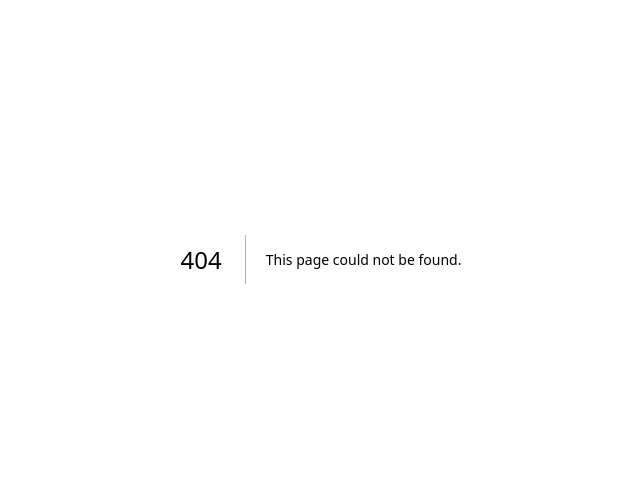
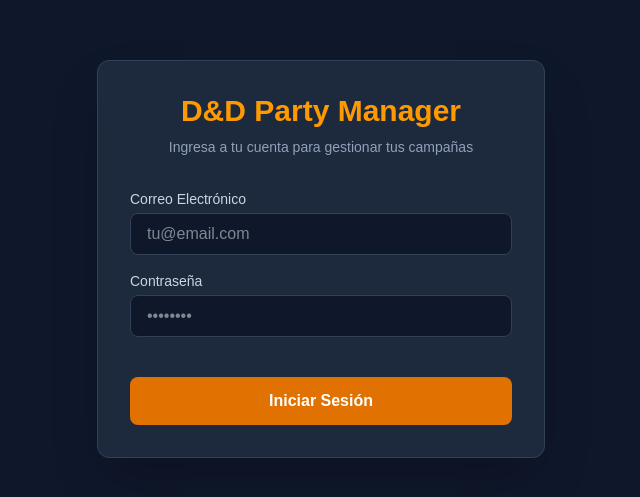
Before and after one commit to Macheta06/dndParty_frontend, a Next.js app: page /login in a window 1280 px wide. Before the commit this address had no page. Shown: the part 141-638 px from the top of the page, without its empty margins (319-959 px from the left). Built offline with nearby package versions, Linux system fonts and the light colour scheme; no server answers.

Commit message:
Create auth page

```diff
--- /dev/null
+++ b/src/app/(auth)/login/page.tsx
@@ -0,0 +1,111 @@
+"use client"; // Necesario en Next.js App Router para componentes interactivos (formularios, useState)
+
+import { useState } from "react";
+import { useRouter } from "next/navigation";
+import { authService } from "@/services/auth.service";
+import axios from "axios";
+
+export default function LoginPage() {
+  const router = useRouter();
+
+  const [formData, setFormData] = useState({
+    email: "",
+    password: "",
+  });
+
+  const [error, setError] = useState<string | null>(null);
+  const [loading, setLoading] = useState(false);
+
+  const handleSubmit = async (e: React.FormEvent<HTMLFormElement>) => {
+    e.preventDefault();
+    setError(null);
+    setLoading(true);
+
+    try {
+      await authService.login(formData);
+      router.push("/dashboard");
+    } catch (err: unknown) {
+      let errorMessage = "Error al iniciar sesión";
+      if (axios.isAxiosError(err)) {
+        const responseData = err.response?.data as
+          | { message?: string | string[] }
+          | undefined;
+
+        if (responseData?.message) {
+          errorMessage = Array.isArray(responseData.message)
+            ? responseData.message.join(", ")
+            : responseData.message;
+        }
+      } else if (err instanceof Error) {
+        errorMessage = err.message;
+      }
+
+      setError(errorMessage);
+    } finally {
+      setLoading(false);
+    }
+  };
+
+  return (
+    <div className="min-h-screen flex items-center justify-center bg-slate-900 text-slate-100 p-4">
+      <div className="w-full max-w-md bg-slate-800 p-8 rounded-xl shadow-2xl border border-slate-700">
+        <div className="text-center mb-8">
+          <h1 className="text-3xl font-bold text-amber-500 mb-2">
+            D&D Party Manager
+          </h1>
+          <p className="text-slate-400 text-sm">
+            Ingresa a tu cuenta para gestionar tus campañas
+          </p>
+        </div>
+
+        {error && (
+          <div className="mb-4 p-3 bg-red-500/10 border border-red-500/50 rounded-lg text-red-400 text-sm">
+            {error}
+          </div>
+        )}
+
+        <form onSubmit={handleSubmit} className="space-y-4">
+          <div>
+            <label className="block text-sm font-medium mb-1 text-slate-300">
+              Correo Electrónico
+            </label>
+            <input
+              type="email"
+              required
+              value={formData.email}
+              onChange={(e) =>
+                setFormData({ ...formData, email: e.target.value })
+              }
+              className="w-full px-4 py-2 bg-slate-900 border border-slate-700 rounded-lg focus:outline-none focus:border-amber-500 text-slate-100"
+              placeholder="tu@email.com"
+            />
+          </div>
+
+          <div>
+            <label className="block text-sm font-medium mb-1 text-slate-300">
+              Contraseña
+            </label>
+            <input
+              type="password"
+              required
+              value={formData.password}
+              onChange={(e) =>
+                setFormData({ ...formData, password: e.target.value })
+              }
+              className="w-full px-4 py-2 bg-slate-900 border border-slate-700 rounded-lg focus:outline-none focus:border-amber-500 text-slate-100"
+              placeholder="••••••••"
+            />
+          </div>
+
+          <button
+            type="submit"
+            disabled={loading}
+            className="w-full py-3 bg-amber-600 hover:bg-amber-500 text-white font-semibold rounded-lg transition-colors duration-200 disabled:opacity-50 mt-6"
+          >
+            {loading ? "Iniciando sesión..." : "Iniciar Sesión"}
+          </button>
+        </form>
+      </div>
+    </div>
+  );
+}
--- /dev/null
+++ b/src/services/auth.service.ts
@@ -0,0 +1,33 @@
+import { LoginDto, LoginResponse, RegisterDto } from "@/types/auth";
+import { api } from "./api";
+
+export const authService = {
+  async login(credentials: LoginDto): Promise<LoginResponse> {
+    const { data } = await api.post<LoginResponse>("/auth/login", credentials);
+
+    if (data) {
+      localStorage.setItem("token", data.token);
+      localStorage.setItem("user", JSON.stringify(data.user));
+    }
+
+    return data;
+  },
+
+  async register(userData: RegisterDto) {
+    const { data } = await api.post("auth/register", userData);
+    return data;
+  },
+
+  logOut() {
+    localStorage.removeItem("token");
+    localStorage.removeItem("user");
+  },
+
+  getUser() {
+    if (typeof window !== "undefined") {
+      const user = localStorage.getItem("user");
+      return user ? JSON.parse(user) : null;
+    }
+    return null;
+  },
+};
--- /dev/null
+++ b/src/types/auth.ts
@@ -0,0 +1,20 @@
+export interface LoginResponse {
+  message: string;
+  user: {
+    id: number;
+    email: string;
+    name: string;
+  };
+  token: string;
+}
+
+export interface LoginDto {
+  email: string;
+  password: string;
+}
+
+export interface RegisterDto {
+  name: string;
+  email: string;
+  password: string;
+}
```
